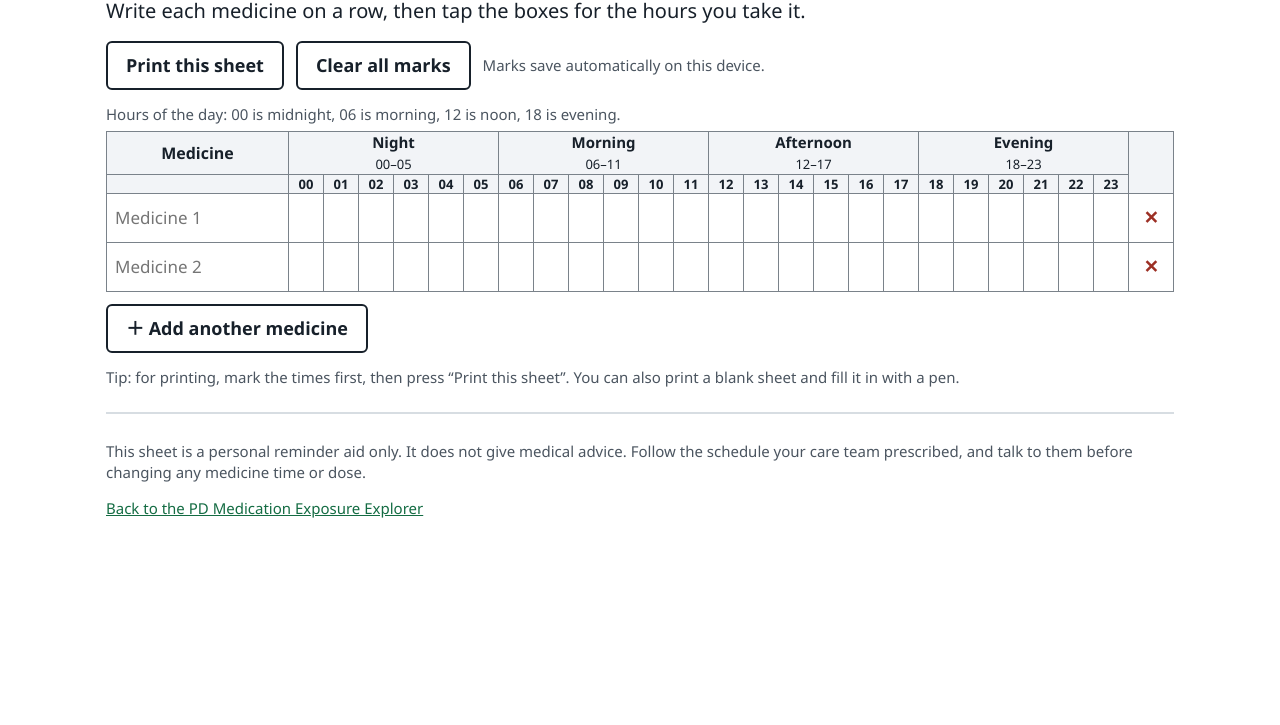
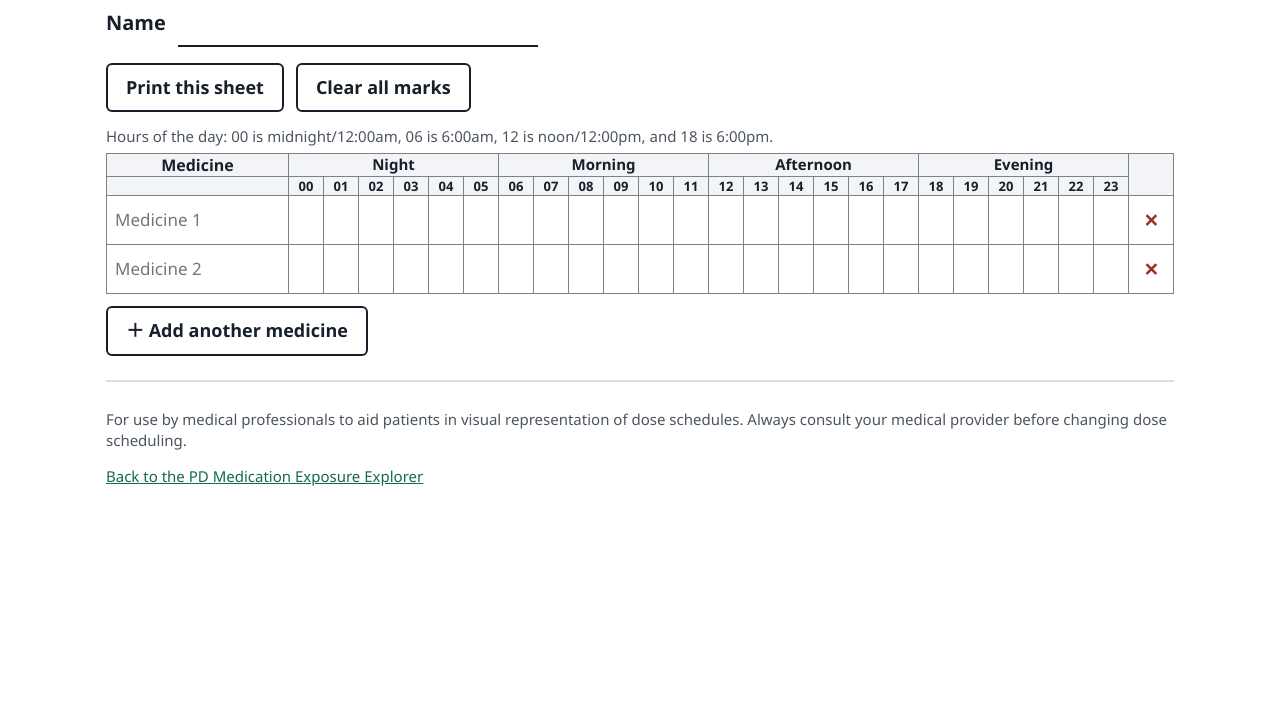
Before and after one commit to omarmkahmad/pdmeds, a website: page schedule.html in a window 1280 px wide. Shown: the part 75-800 px from the top of the page. Drawn offline with Linux system fonts and the light colour scheme.

Commit message:
Revise time sheet copy and add printable name line (#9)
Retitle the page PD Medication Schedule; replace the intro sentence with a printable Name line; remove the autosave note and printing tip; reword the swipe hint, hour caption (explicit am/pm equivalents), and footer disclaimer; drop hour ranges from the day-part headers; and show the hour explanation in the phone card layout.

```diff
--- a/schedule.css
+++ b/schedule.css
@@ -35,9 +35,27 @@ html, body {
   letter-spacing: -0.01em;
 }
 
-.lead {
-  margin: 0 0 16px;
+.name-line {
+  display: flex;
+  align-items: baseline;
+  gap: 12px;
+  margin: 10px 0 16px;
   font-size: 20px;
+  font-weight: 700;
+}
+
+.name-line input {
+  flex: 0 1 360px;
+  min-height: 44px;
+  border: none;
+  border-bottom: 2px solid var(--ink);
+  border-radius: 0;
+  padding: 4px 8px;
+  background: transparent;
+  font: inherit;
+  font-size: 18px;
+  font-weight: 400;
+  color: var(--ink);
 }
 
 .toolbar {
@@ -76,8 +94,6 @@ html, body {
   outline-offset: 2px;
 }
 
-.save-note { font-size: 15px; color: #4b5560; }
-
 .table-scroll { overflow-x: auto; }
 
 .time-sheet {
@@ -113,7 +129,6 @@ html, body {
   background: var(--night);
 }
 
-.part-hours { font-weight: 400; font-size: 13px; }
 
 .hour-label {
   font-size: 13px;
@@ -190,6 +205,12 @@ html, body {
   margin: 0 0 8px;
   font-size: 15px;
   font-weight: 700;
+  color: #4b5560;
+}
+
+.hours-note {
+  margin: 0 0 10px;
+  font-size: 15px;
   color: #4b5560;
 }
 
@@ -359,11 +380,18 @@ html, body {
   @page { size: letter landscape; margin: 10mm; }
   body { font-size: 11px; }
   .toolbar, .hint, noscript, .sheet-footer a, .card-list, .scroll-hint,
-  .row-actions, .remove-head, .remove-cell { display: none !important; }
+  .hours-note, .row-actions, .remove-head, .remove-cell { display: none !important; }
   .table-scroll { display: block !important; overflow: visible; }
   .sheet { padding: 0; max-width: none; }
   .sheet-header h1 { font-size: 22px; }
-  .lead { font-size: 13px; margin-bottom: 8px; }
+  .name-line { font-size: 14px; margin: 6px 0 10px; }
+  .name-line input {
+    min-height: 0;
+    flex-basis: 300px;
+    padding: 2px 6px;
+    border-bottom: 1.5px solid #000;
+    font-size: 13px;
+  }
   /* Fixed-percentage layout: the medicine column takes 14% and the 24
      hour columns share the rest equally, so the grid always fits one
      page width regardless of paper size or orientation. */
@@ -371,7 +399,6 @@ html, body {
   .med-col, .med-cell { position: static; min-width: 0; width: 14%; box-shadow: none; }
   .hour-label { min-width: 0; padding: 3px 0; font-size: 9px; }
   .day-part { padding: 3px 1px; font-size: 10px; }
-  .part-hours { font-size: 8px; }
   .med-name { min-width: 0; width: 100%; font-size: 11px; padding: 5px 3px; }
   .slot { height: 22px; min-width: 0; font-size: 13px; }
   .time-sheet caption { font-size: 10px; }
--- a/schedule.html
+++ b/schedule.html
@@ -10,36 +10,40 @@
   <link rel="icon" href="apple-touch-icon.png">
   <link rel="apple-touch-icon" href="apple-touch-icon.png">
   <meta http-equiv="Content-Security-Policy" content="default-src 'self'; script-src 'self'; style-src 'self'; img-src 'self' data:; connect-src 'none'; object-src 'none'; base-uri 'none'; form-action 'none'">
-  <title>My Medicine Times — PD Dose Time Sheet</title>
+  <title>PD Medication Schedule</title>
   <link rel="stylesheet" href="schedule.css">
 </head>
 <body>
   <main class="sheet">
     <header class="sheet-header">
-      <h1>My Medicine Times</h1>
-      <p class="lead">Write each medicine on a row, then tap the boxes for the hours you take it.</p>
+      <h1>PD Medication Schedule</h1>
+      <div class="name-line">
+        <label for="patientName">Name</label>
+        <input type="text" id="patientName" maxlength="80" autocomplete="off">
+      </div>
     </header>
 
     <div class="toolbar">
       <button class="button" type="button" id="printSheet">Print this sheet</button>
       <button class="button" type="button" id="clearSheet">Clear all marks</button>
-      <span class="save-note" id="saveNote" role="status" aria-live="polite">Marks save automatically on this device.</span>
     </div>
 
-    <p class="scroll-hint" aria-hidden="true">Swipe the table sideways to reach all 24 hours →</p>
+    <p class="scroll-hint" aria-hidden="true">Swipe the table sideways to view all 24 hours →</p>
+
+    <p class="hours-note" id="hoursNote" hidden>Hours of the day: 00 is midnight/12:00am, 06 is 6:00am, 12 is noon/12:00pm, and 18 is 6:00pm.</p>
 
     <div class="card-list" id="cardList" hidden></div>
 
     <div class="table-scroll" id="tableWrap" role="region" aria-label="Medicine time sheet" tabindex="0">
       <table class="time-sheet">
-        <caption>Hours of the day: 00 is midnight, 06 is morning, 12 is noon, 18 is evening.</caption>
+        <caption>Hours of the day: 00 is midnight/12:00am, 06 is 6:00am, 12 is noon/12:00pm, and 18 is 6:00pm.</caption>
         <thead>
           <tr>
             <th scope="col" class="med-col">Medicine</th>
-            <th scope="col" colspan="6" class="day-part">Night<br><span class="part-hours">00–05</span></th>
-            <th scope="col" colspan="6" class="day-part">Morning<br><span class="part-hours">06–11</span></th>
-            <th scope="col" colspan="6" class="day-part">Afternoon<br><span class="part-hours">12–17</span></th>
-            <th scope="col" colspan="6" class="day-part">Evening<br><span class="part-hours">18–23</span></th>
+            <th scope="col" colspan="6" class="day-part">Night</th>
+            <th scope="col" colspan="6" class="day-part">Morning</th>
+            <th scope="col" colspan="6" class="day-part">Afternoon</th>
+            <th scope="col" colspan="6" class="day-part">Evening</th>
             <th scope="col" rowspan="2" class="remove-head"><span class="sr-only">Remove medicine</span></th>
           </tr>
           <tr id="hourHeader">
@@ -54,10 +58,9 @@
       <button class="button" type="button" id="addMedicine">＋ Add another medicine</button>
     </div>
 
-    <p class="hint">Tip: for printing, mark the times first, then press “Print this sheet”. You can also print a blank sheet and fill it in with a pen.</p>
 
     <footer class="sheet-footer">
-      <p>This sheet is a personal reminder aid only. It does not give medical advice. Follow the schedule your care team prescribed, and talk to them before changing any medicine time or dose.</p>
+      <p>For use by medical professionals to aid patients in visual representation of dose schedules. Always consult your medical provider before changing dose scheduling.</p>
       <p><a href="index.html">Back to the PD Medication Exposure Explorer</a></p>
     </footer>
   </main>
--- a/schedule.js
+++ b/schedule.js
@@ -12,9 +12,9 @@ const DAY_PARTS = [
 
 const hourHeader = document.getElementById("hourHeader");
 const sheetBody = document.getElementById("sheetBody");
-const saveNote = document.getElementById("saveNote");
 const tableWrap = document.getElementById("tableWrap");
 const cardList = document.getElementById("cardList");
+const hoursNote = document.getElementById("hoursNote");
 const scrollHint = document.querySelector(".scroll-hint");
 const addMedicineButton = document.getElementById("addMedicine");
 
@@ -69,7 +69,8 @@ function saveSheet() {
   try {
     window.localStorage.setItem(STORAGE_KEY, JSON.stringify(sheet));
   } catch {
-    saveNote.textContent = "Saving is not available on this device; use Print instead.";
+    // Storage unavailable (private browsing, quota): the sheet still works
+    // for the current visit and for printing.
   }
 }
 
@@ -200,6 +201,7 @@ function render() {
   const useCards = phoneQuery.matches && !forceTableLayout;
   cardList.hidden = !useCards;
   tableWrap.hidden = useCards;
+  hoursNote.hidden = !useCards;
   if (scrollHint) scrollHint.hidden = useCards;
   if (useCards) renderCards();
   else renderTable();
```
